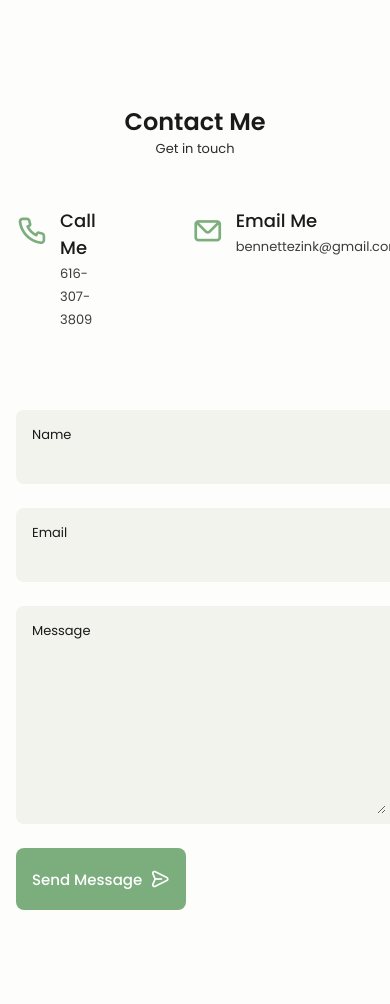
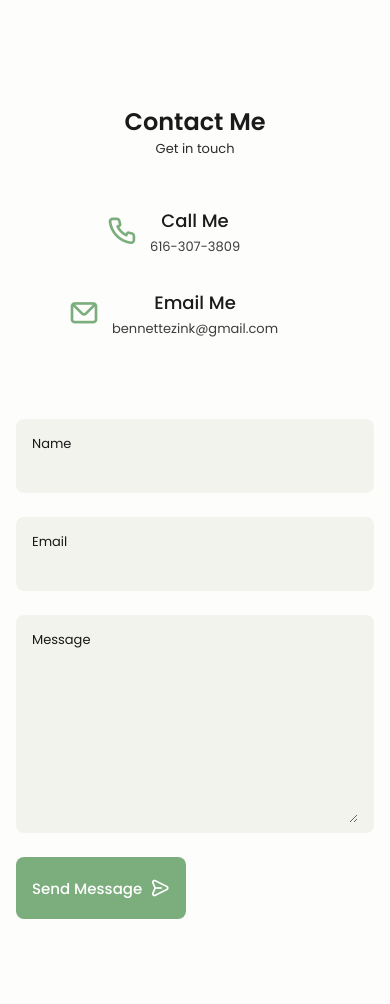
Before and after one commit to bennett-zink/Portfolio, a website: page index.html in a window 390 px wide. Shown: the part 1761-2765 px from the top of the page. Drawn offline with nearby package versions, Linux system fonts and the light colour scheme.

Commit message:
mobile media queries

```diff
--- a/assets/css/styles.css
+++ b/assets/css/styles.css
@@ -730,6 +730,7 @@ img {
 .contact__title{
   font-size: var(--h3-font-size);
   font-weight: var(--font-medium);
+  text-align: center;
 }
 
 .contact__subtitle{
@@ -921,8 +922,13 @@ img {
       justify-content: center;
   }
   .services__content{
-      padding-right: 3.5rem;
+    padding-right: 3.5rem;
   }
+
+  .skills__list{
+    padding-left: 0;
+  }
+
   .services__modal{
       padding: 0 .5rem;
   }
@@ -938,6 +944,14 @@ img {
   .project__container-p{
     width: 90%;
   }
+
+  .contact__align{
+    display: flex;
+    flex-wrap: wrap;
+    padding-right: 2.75rem;
+  }
+
+
 }
 
 /* For medium devices */
```
